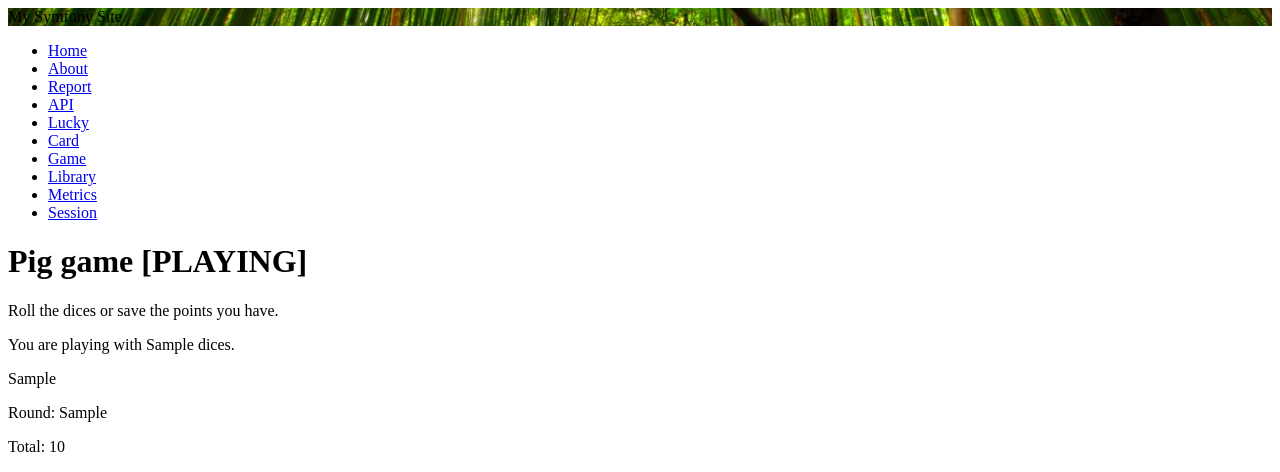
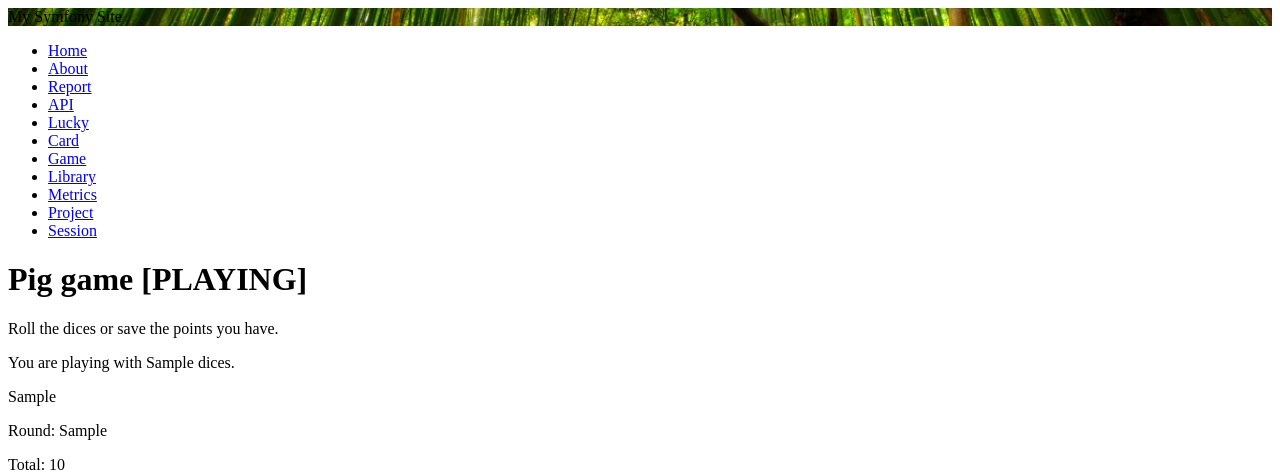
Before and after one commit to fiwr23/mvc-report, a Symfony app: template templates/pig/play.html.twig in a window 1280 px wide. Shown: the top 472 px of the page. Run offline with Twig, Linux system fonts and the light colour scheme; the template is opened without the code that fills it: most values are stand-ins (such as "Sample title", 1, 10 or a date in 2020); some libraries are stand-ins or nearby versions.

Commit message:
Added link

```diff
--- a/templates/base_pig.html.twig
+++ b/templates/base_pig.html.twig
@@ -28,6 +28,7 @@
                 <li><a href="{{ path('card_game_home') }}">Game</a></li>
                 <li><a href="{{ path('app_library') }}">Library</a></li>
                 <li><a href="{{ path('metrics') }}">Metrics</a></li>
+                <li><a href="{{ path('black_jack_home') }}">Project</a></li>
                 <li><a href="{{ path('view_session') }}">Session</a></li>
             </ul>
         </nav>
```
